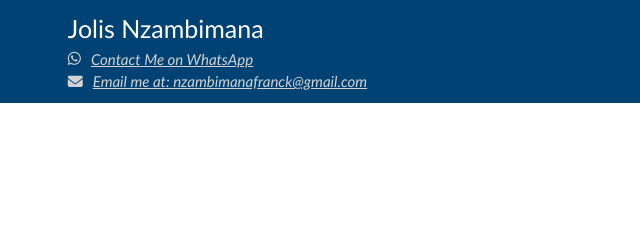
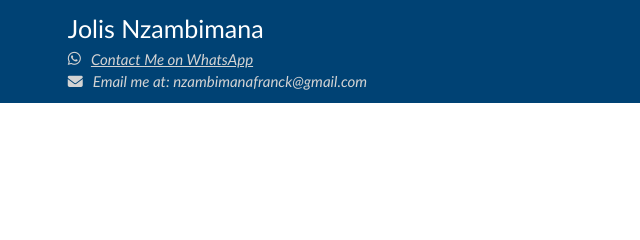
Before and after one commit to JolisNzamb21st/My-portifolio, a plain HTML site: page index.html in a window 1280 px wide. Shown: the top 240 px of the page, 0-640 px from the left. Drawn offline with nearby package versions, Linux system fonts and the light colour scheme.

Commit message:
Update email info styling to apply text decoration to links

```diff
--- a/css/style.css
+++ b/css/style.css
@@ -80,7 +80,7 @@ nav{
   color:lightgrey
   /* flex-direction: row; */
 }
-.email_info{
+.email_info a{
   text-decoration: none;
 }
 
```
